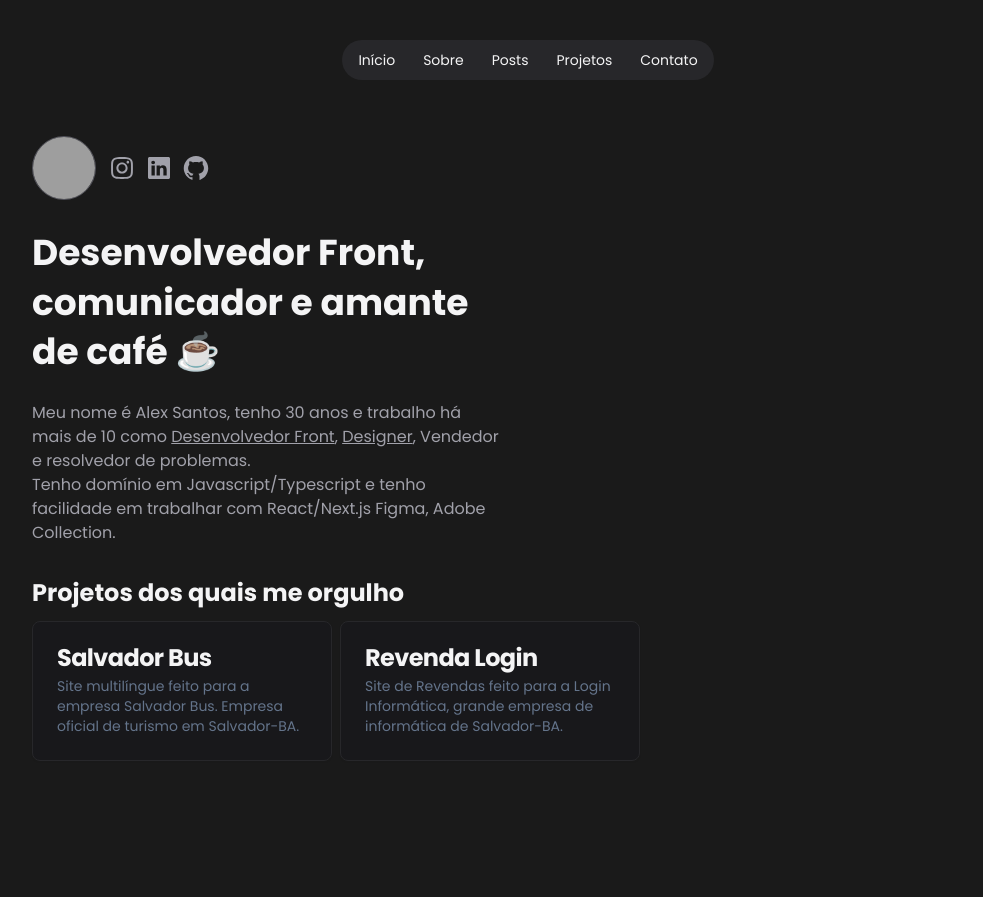
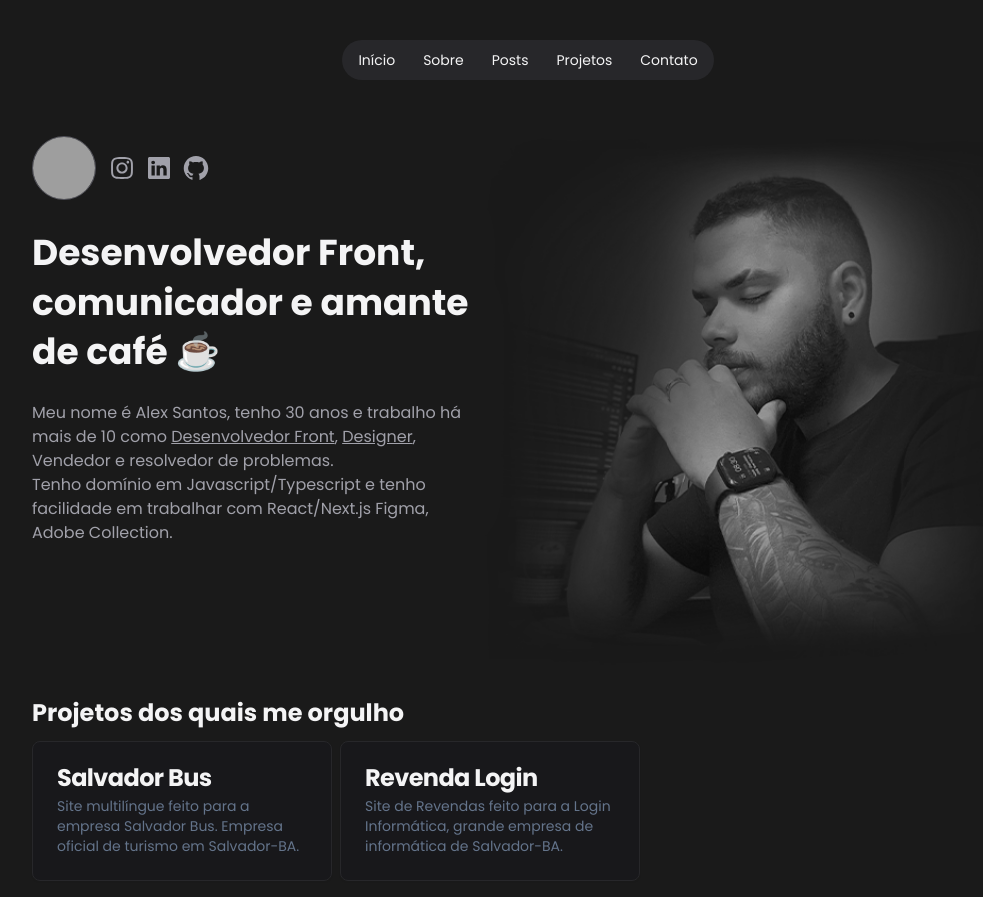
Before and after one commit to devalexsantos/devalex, a Next.js app: page / in a window 1280 px wide. Shown: the whole page, without its empty margins (112-1095 px from the left). Before the commit the page ends 800 px from the top, so only its background shows below. Built offline with nearby package versions, Linux system fonts and the light colour scheme; grey boxes are pictures that could not be loaded.

Commit message:
aditioned photo profile into home

```diff
--- a/src/app/page.tsx
+++ b/src/app/page.tsx
@@ -1,13 +1,21 @@
 import AvatarBox from "@/components/AvatarBox"
 import Bio from "@/layout/Bio"
 import FeaturedProjects from "@/layout/FeaturedProjects"
+import Image from "next/image"
 
 
 export default function Home() {
   return (
     <main className='m-auto max-w-5xl flex flex-col p-4'>
-      <AvatarBox />
-      <Bio />
+      <div className="flex flex-col md:flex-row">
+        <div>
+          <AvatarBox />
+          <Bio />
+        </div>
+        <div>
+          <Image src="/assets/dev-alex-santos.png" width={560} height={560} alt="Foto de Alex Santos" />
+        </div>
+      </div>
       <FeaturedProjects />
     </main>
   )
```
Also changed, not shown: public/assets/dev-alex-santos.png (added).
